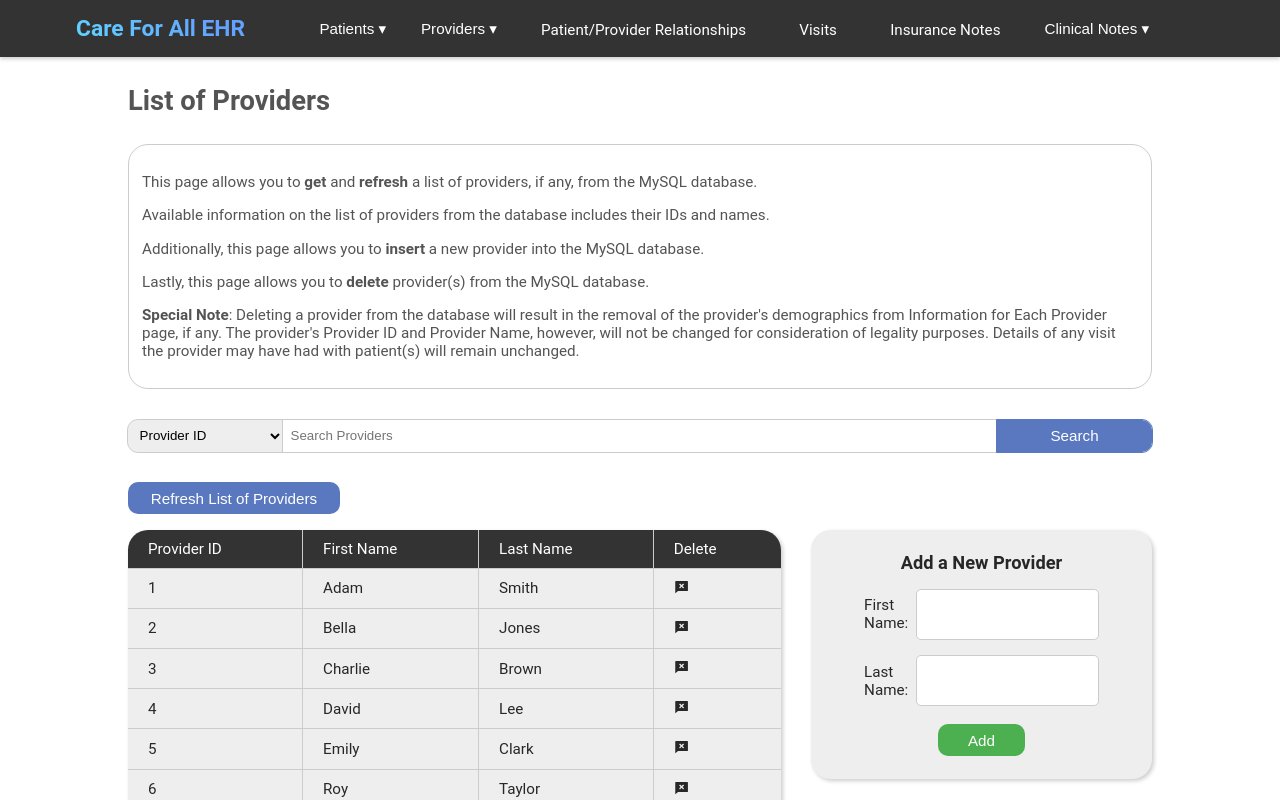
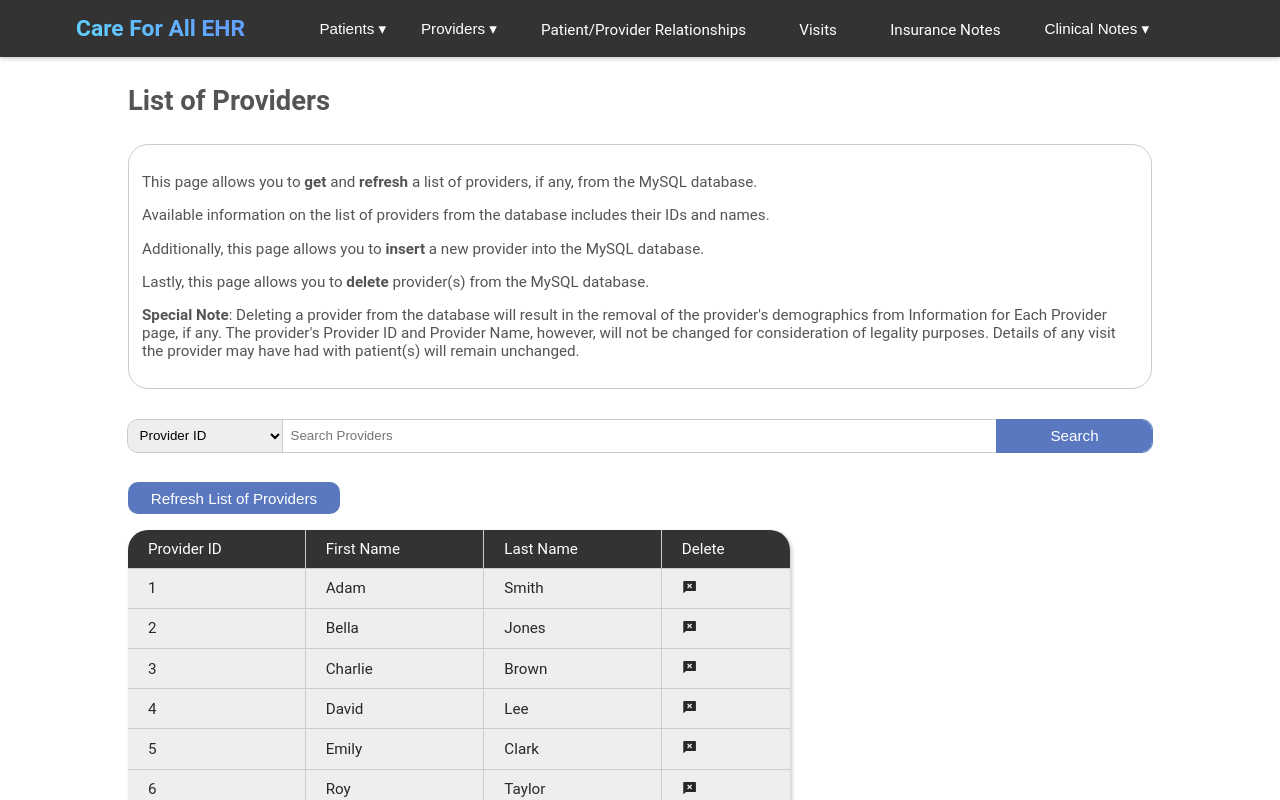
Before and after one commit to anson-poon/care-for-all-ehr, a React (Create React App) app: page /providerindex in a window 1280 px wide. Shown: the top 800 px of the page. Built offline with nearby package versions, Linux system fonts and the light colour scheme.

Commit message:
Updated add form

```diff
--- /dev/null
+++ b/src/components/AddForm.js
@@ -0,0 +1,30 @@
+export const AddForm = () => {
+    <form action="" method="get" className="add-form">
+        <h4>Add Temp</h4>
+        <div className="form-row">
+            <label for="temp-input">Temp: </label>
+            <input type="text" name="temp-input" id="temp-input" required />
+        </div>
+        <button className="add-button">Add</button>
+    </form>
+}
+
+export const AddFormProviderIndex = () => {
+    <form action="" method="get" className="add-form">
+        <h4>Add a New Provider</h4>
+        <div className="form-row">
+            <label for="firstName">First Name: </label>
+            <input type="text" name="firstName" id="firstName" required />
+        </div>
+        <div className="form-row">
+            <label for="lastName">Last Name: </label>
+            <input type="text" name="lastName" id="lastName" required />
+        </div>
+        <br />
+        <button className="add-button">Add</button>
+    </form>
+}
+
+
+
+export default AddForm;
--- a/src/pages/ProviderIndexPage.js
+++ b/src/pages/ProviderIndexPage.js
@@ -4,6 +4,7 @@ import { useNavigate } from 'react-router-dom';
 import { RiChatDeleteFill, RiEdit2Fill } from 'react-icons/ri';
 import providerData from '../data/providerData';
 import {SearchBoxProviderIndex} from '../components/SearchBox';
+import {AddFormProviderIndex} from '../components/AddForm';
 
 /*
 Page returns function that shows provider index table
@@ -49,19 +50,7 @@ function ProviderIndexPage() {
                     </table>
                 </div>
                 <div className="flex-column2">
-                    <form action="" method="get" className="add-form">
-                        <h4>Add a New Provider</h4>
-                        <div className="form-row">
-                            <label for="firstName">First Name: </label>
-                            <input type="text" name="firstName" id="firstName" required />
-                        </div>
-                        <div className="form-row">
-                            <label for="lastName">Last Name: </label>
-                            <input type="text" name="lastName" id="lastName" required />
-                        </div>
-                        <br/>
-                        <button className="add-button">Add</button>
-                    </form>
+                    <AddFormProviderIndex/>
                 </div>
             </div>
         </div>
```
